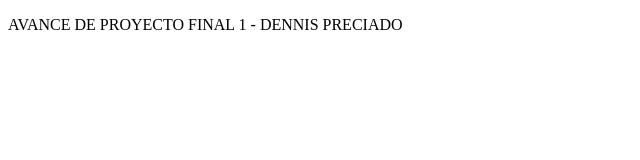
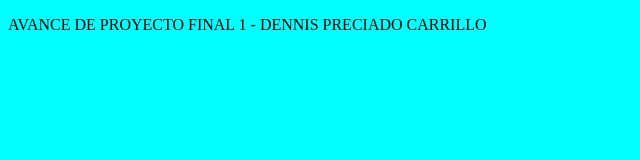
Before and after one commit to dpcarrillo/APF1-DP, a plain HTML site: page index.html in a window 1280 px wide. Shown: the whole page, without its empty margins (0-640 px from the left). Drawn offline with Linux system fonts and the light colour scheme.

Commit message:
agregué parrafo con mis nombre y apellidos y conecte al css para el cambio de color de fondo

```diff
--- a/index.html
+++ b/index.html
@@ -3,9 +3,10 @@
 <head>
     <meta charset="UTF-8">
     <meta name="viewport" content="width=device-width, initial-scale=1.0">
+    <link rel="stylesheet" href="estilo1.css">
     <title>APF01-DPC</title>
 </head>
 <body>
-    <p>AVANCE DE PROYECTO FINAL 1 - DENNIS PRECIADO</p>
+    <p>AVANCE DE PROYECTO FINAL 1 - DENNIS PRECIADO CARRILLO</p>
 </body>
 </html>
```
